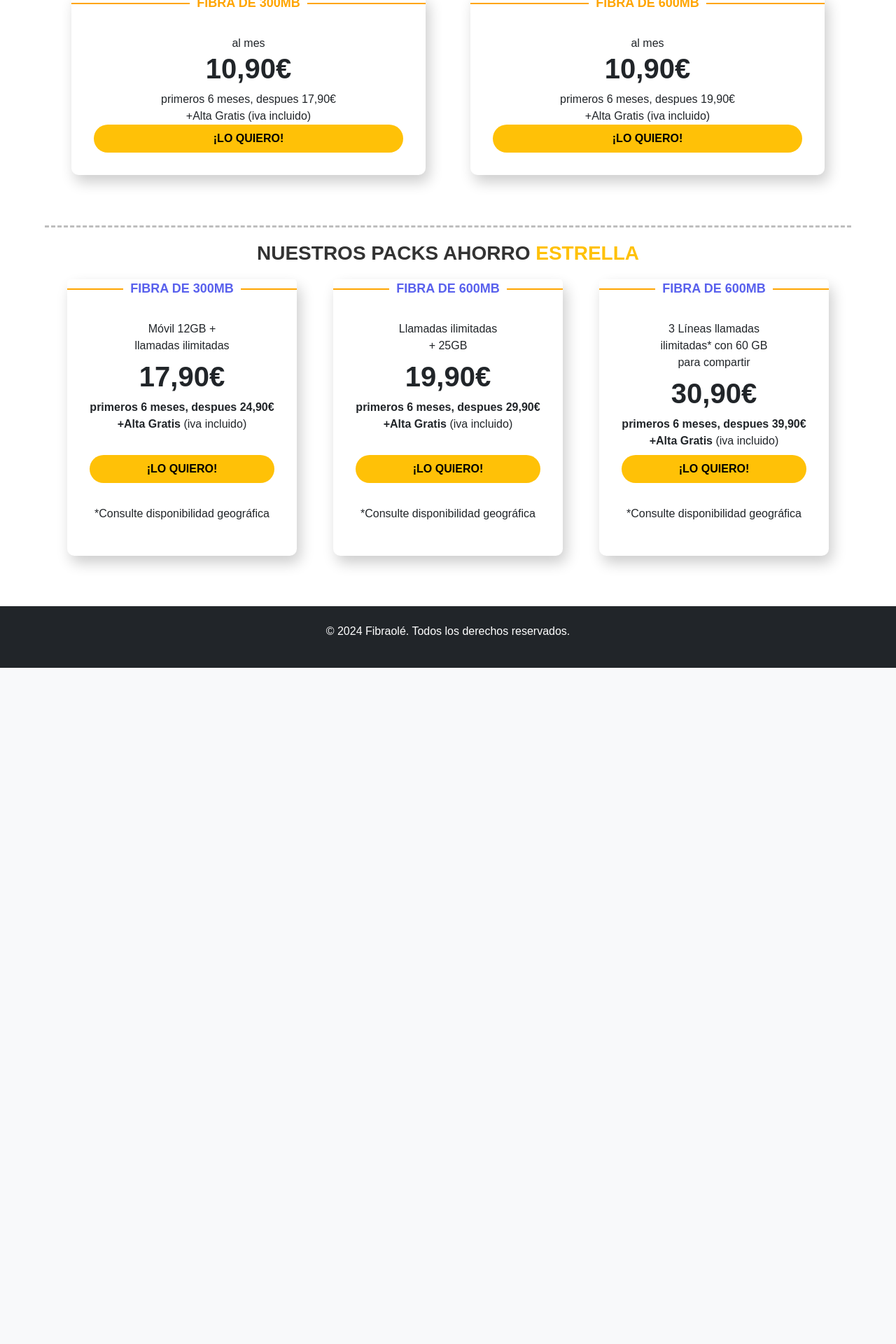
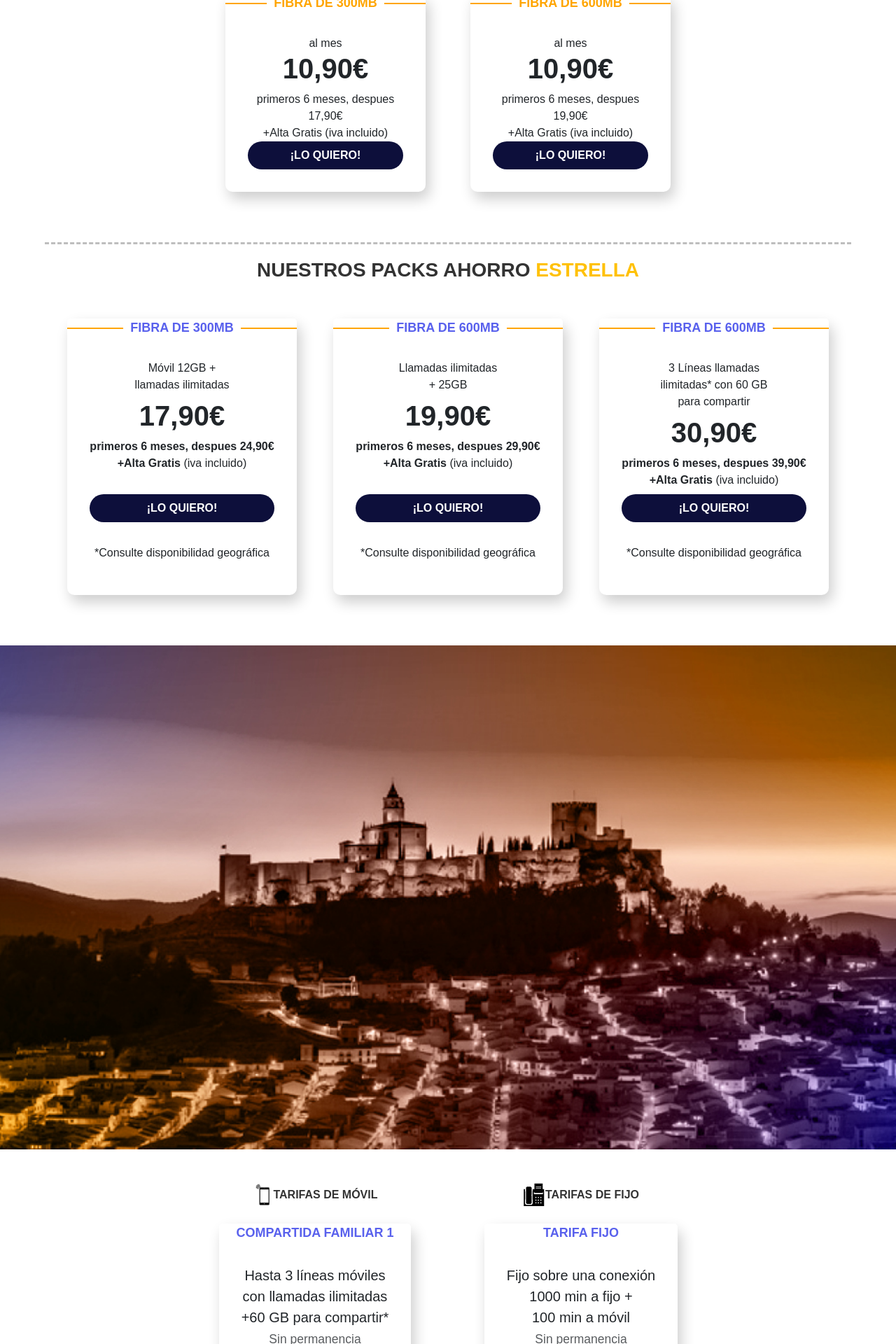
Before and after one commit to insytec-alcala/paginaweb, a PHP site: page / in a window 1280 px wide. Shown: the part 1440-3360 px from the top of the page at 70% size. Before the commit the page ends 2394 px from the top, so only its background shows below. Run offline with PHP 8.4, Linux system fonts and the light colour scheme; some web fonts are replaced.

Commit message:
implementación de todas las tarjetas

```diff
--- a/Index.php
+++ b/Index.php
@@ -14,10 +14,11 @@
     <header class="bg-white text-white text-center" style="background-image: url('./img/fibraole/alcala_con_letras.jpg');  background-position: center; background-repeat: no-repeat; padding: 5rem 0;">
         <!--Cambio de bg-dark a bg-white y background-size: contain para una imágen de fondo responsiva -->
     </header>
-
+<!--Primera fila de tarjetas -->
     <section class="container my-5 mt-5 mt-md-0 ">
-    <div class="row text-center " id="tarjetas">
-        <div class="col-md-4 mb-4">
+    <div class="row justify-content-center text-center px-3" id="tarjetas">
+        <div class="col-md-4 mb-4 d-flex justify-content-center">
+            <!--Añadir d-flex y justify-content-center hace que la tarjeta se centre dentro del div -->
             <div class="card card-principal border-0 h-100">
                 <div class="card-body d-flex flex-column justify-content-between">
                     <p class="card-text fw-bold ">LA FIBRA QUE MAS SE ADAPTA A TI. EL MEJOR SERVICIO</p>
@@ -28,7 +29,7 @@
             </div>
         </div>
 
-        <div class="col-md-4 mb-4">
+        <div class="col-md-4 mb-4 d-flex justify-content-center">
             <div class="card card-principal border-0 h-100">
                 <div class="card-body d-flex flex-column justify-content-between">
                     <p class="card-text fw-bold ">SERVICIO DE TV ZAPI +90 CANALES A TU DISPOSICIÓN</p>
@@ -39,7 +40,7 @@
             </div>
         </div>
 
-        <div class="col-md-4 mb-4">
+        <div class="col-md-4 mb-4 d-flex justify-content-center">
             <div class="card card-principal border-0 h-100">
                 <div class="card-body d-flex flex-column justify-content-between">
                     <p class="card-text fw-bold ">LA FIBRA QUE MAS SE ADAPTA A TI. Oferta de internet</p>
@@ -61,8 +62,8 @@
 
 <!--Segunda fila de tarjetas -->
     <section class="container my-5">
-        <div class="row text-center">
-            <div class="col-md-6 mb-4 fila2">
+        <div class="row justify-content-center text-center">
+            <div class="col-md-6 col-lg-5 mb-4 fila2">
                 <div class="card card-secundaria  text-center border-0">
                     <div class="card-header custom-header" >
                          <span style="color: orange;">FIBRA DE 300MB</span>
@@ -80,7 +81,7 @@
                 </div>
             </div>
 
-            <div class="col-md-6 mb-4 fila2">
+            <div class="col-md-6 col-lg-5 mb-4 fila2">
                 <div class="card card-secundaria text-center  border-0">
                     <div class="card-header custom-header">
                          <span style="color: orange;">FIBRA DE 600MB</span>
@@ -107,7 +108,7 @@
 
     <p class="fs-3 text-center fw-bolder">NUESTROS PACKS AHORRO <span class="text-warning">ESTRELLA</span></p>
 <!-- Tercera línea de tarjetas-->
-    <section class="container my-5 mt-5 mt-md-0">
+    <section class="container my-5 mt-5 mt-2">
         <div class="row text-center ">
         <div class="col-md-4 mb-4 d-flex justify-content-center">
         <div class="card card-secundaria text-center border-0 h-100 d-flex flex-column">
@@ -181,7 +182,119 @@
 
         </div>
     </section>
+<!-- Segunda imagen-->
+    <header class="bg-white text-white text-center mt-2 mb-4" style="background-image: url('./img/fibraole/alcala.jpg');  background-position: center; background-repeat: no-repeat; padding: 5rem 0;">
+        <!--Cambio de bg-dark a bg-white y background-size: contain para una imágen de fondo responsiva -->
+    </header>
+<!--Cuarta fila de tarjetas-->
 
+<section class="container my-5 mt-5 ">
+    <div class="row text-center justify-content-center">
+        <div class="col-md-4 mb-4 d-flex flex-column align-items-center">
+            <div class="d-flex align-items-center mb-4">
+                <img src="./img/fibraole/icono_movil01.png" class="logo" alt="Icono" class="me-2">
+                <span class="text-uppercase fw-bold">TARIFAS DE MÓVIL</span>
+            </div>
+            <!-- Tarjeta 1 -->
+            <div class="card card-secundaria text-center border-0 h-100 d-flex flex-column">
+                <div class="card-header sinlinea">
+                    <span style="color: #5961ED">COMPARTIDA FAMILIAR 1</span>
+                </div>
+                <div class="card-body d-flex flex-column justify-content-between">
+                    <p class="card-text fs-5 mb-2">
+                        Hasta 3 líneas móviles <br>
+                        con llamadas ilimitadas <br>
+                        +60 GB para compartir* <br>
+                        <small class="text-muted">Sin permanencia</small>
+                    </p>
+                    <h5 class="card-title fs-5 fw-bold mx-auto">Por tan solo:<br></h5>
+                    <h5 class="card-title fs-1 fw-bold mb-2">20,90€<br></h5>
+                    <p class="card-text mb-2">
+                        <span><span class="fw-bold">al mes</span> (IVA incluido)</span>
+                    </p>
+                    <a href="#" class="btn btn-warning fw-bold mt-auto loquiero">¡LO QUIERO!</a>
+                </div>
+            </div>
+        </div>
+
+
+        <!-- Tarjeta 2 -->
+        <div class="col-md-4 mb-4 d-flex flex-column align-items-center">
+        <div class="d-flex align-items-center mb-4">
+                <img src="./img/fibraole/icono_fijo.png" class="logo" alt="Icono" class="me-2">
+                <span class="text-uppercase fw-bold">TARIFAS DE FIJO</span>
+            </div>
+            <div class="card card-secundaria text-center border-0 h-100 d-flex flex-column">
+                <div class="card-header sinlinea">
+                    <span style="color: #5961ED">TARIFA FIJO</span>
+                </div>
+                <div class="card-body d-flex flex-column justify-content-between">
+                    <p class="card-text fs-5 mb-2">
+                        Fijo sobre una conexión <br>
+                        1000 min a fijo + <br>
+                        100 min a móvil <br>
+                        <small class="text-muted">Sin permanencia</small>
+                    </p>
+                    <h5 class="card-title fs-5 fw-bold mx-auto">Por tan solo:<br></h5>
+                    <h5 class="card-title fs-1 fw-bold mb-2">7,90€<br></h5>
+                    <p class="card-text mb-2">
+                        <span><span class="fw-bold">al mes</span> (IVA incluido)</span>
+                    </p>
+                    <a href="#" class="btn btn-warning fw-bold mt-auto loquiero">¡LO QUIERO!</a>
+                </div>
+            </div>
+        </div>
+    </div>
+    <div class="row text-center mt-3">
+        <div class="col-12">
+            <p class="fw-bold fs-6">*Línea con triple cobertura (Yoigo, Orange y Movistar)</p>
+        </div>
+    </div>
+</section>
+<!--Línea discontinua -->
+<p class="mb-3">
+        <hr class="discontinua">
+    </p>
+<!--Novedades -->
+<section class="container my-5 mt-5 mt-2">
+<div class="row text-center mt-3">
+        <div class="col-12">
+            <p class="fw-bold fs-4">ÚLTIMAS NOVEDADES</p>
+        </div>
+        <div class="row text-center ">
+        <div class="col-md-4 mb-4 d-flex justify-content-center">
+        <div class="card card-secundaria text-center border-0 h-100 d-flex flex-column">
+                <!--Imagen -->
+                <!--Párrafo -->
+                <!--Ver más -->
+                </div>
+            </div>
+
+            <div class="col-md-4 mb-4 d-flex justify-content-center">
+            <div class="card card-secundaria text-center border-0 h-100 d-flex flex-column">
+                <!--Imagen -->
+                <!--Párrafo -->
+                <!--Ver más -->
+
+                </div>
+            </div>
+
+            <div class="col-md-4 mb-4 d-flex justify-content-center">
+            <div class="card card-secundaria text-center border-0 h-100 d-flex flex-column">
+                <!--Imagen -->
+                <!--Párrafo -->
+                <!--Ver más -->
+
+                </div>
+            </div>
+
+        </div>
+    </section>
+<!--Línea discontinua -->
+<p class="mb-3">
+        <hr class="discontinua">
+    </p>
+<!-- footer-->
    <?php include 'footer.php'  ?>
 
 
--- a/navbar.php
+++ b/navbar.php
@@ -1,19 +1,21 @@
 <nav class="navbar navbar-expand-lg navbar-light bg-light py-5">
-  <div class="container-fluid">
-    <!-- Centrado del logo con ms-auto -->
-    <a class="navbar-brand ms-5" href="#">
-    <img src="./img/fibraole/logo_cabecera.png" alt="Logo" width="auto" height="40">
-    </a>
-    <div class="ms-auto d-flex align-items-center">
-      <!--Esta frase solo se muestra cuando el botón hamburguesa está presente -->
-      <span class="fw-bold me-3 llama-izquierda fs-5 text-warning">Llama gratis: 123-456-789</span>
+  <div class="container-fluid d-flex align-items-center">
+    <!-- Englobando todo en un container se alinea el navbar con el logo y el llama gratis -->
+    <div class="d-flex align-items-center flex-grow-1">
+      <a class="navbar-brand ms-5" href="#">
+        <img src="./img/fibraole/logo_cabecera.png" alt="Logo" width="auto" height="40">
+      </a>
 
-      <!-- Botón hamburguesa -->
-      <button class="navbar-toggler" type="button" data-bs-toggle="offcanvas" data-bs-target="#offcanvasNavbar" aria-controls="offcanvasNavbar" aria-expanded="false" aria-label="Toggle navigation">
+      <!-- Frase "Llama gratis" visible solo en pantallas pequeñas -->
+      <span class="fw-bold me-3 llama-izquierda fs-5 text-warning ms-auto d-lg-none">Llama gratis: 123-456-789</span>
+
+      <!--Botón hamburguesa -->
+      <button class="navbar-toggler ms-3" type="button" data-bs-toggle="offcanvas" data-bs-target="#offcanvasNavbar" aria-controls="offcanvasNavbar" aria-expanded="false" aria-label="Toggle navigation">
         <span class="navbar-toggler-icon"></span>
       </button>
     </div>
-        <!--Cambio del botón a offcanvas -->
+
+    <!--offcanvas-->
     <div class="offcanvas offcanvas-end" tabindex="-1" id="offcanvasNavbar" aria-labelledby="offcanvasNavbarLabel">
       <div class="offcanvas-header">
         <h5 class="offcanvas-title" id="offcanvasNavbarLabel">Menú</h5>
@@ -21,7 +23,7 @@
       </div>
       <div class="offcanvas-body">
         <!-- Menú de navegación -->
-        <ul class="navbar-nav mx-auto  justify-content-between">
+        <ul class="navbar-nav mx-auto justify-content-between">
           <li class="nav-item px-5 mx-2">
             <a class="nav-link fw-bold fs-5 text-dark" href="Fibra.php">Fibra</a>
           </li>
@@ -37,8 +39,8 @@
         </ul>
       </div>
     </div>
-    <!--Cuando el offcanvas no está presente (pantallas grandes) esta frase aparece a la derecha del navbar-->
-    <span class="fw-bold me-3 llama-derecha fs-5 text-warning">Llama gratis: 123-456-789</span>
 
+    <!-- Frase "Llama gratis" visible en pantallas grandes -->
+    <span class="fw-bold me-3 llama-derecha fs-5 text-warning d-none d-lg-inline-block">Llama gratis: 123-456-789</span>
   </div>
 </nav>
--- a/styles/index.css
+++ b/styles/index.css
@@ -33,9 +33,9 @@ header h1 {
 
 .btn-primary:hover {
 
-    background-color: #050338;
+    background-color:orange;
 
-    color: white;
+    color: #0d0f3b;
 }
 
 .btn-warning{
@@ -44,11 +44,19 @@ header h1 {
     border-radius: 25px;
     margin-top: auto;/*Asegura que se vaya al fondo */
     width: 100%;
+    background-color: #0d0f3b;
+    color: white;
 }
 
 .btn-warning:hover{
-    background-color: #050338;
-    color: white;
+    background-color: white;
+    color: #0d0f3b;
+}
+
+.row {
+    display: flex;
+    flex-wrap: wrap;
+    justify-content: center;
 }
 
 .card {
@@ -72,11 +80,12 @@ header h1 {
 }
 
 .card-secundaria {
-    height: auto;
+    height: 100%;
     border-radius: 10px;
     box-shadow: 5px 10px 20px rgba(0, 0, 0, 0.2);
     display: flex;
     flex-direction: column;
+
 }
 .cuadrada{
     aspect-ratio: 1 / 1;
@@ -100,6 +109,9 @@ header h1 {
 .card .card-header {
     border-bottom: none; /* Evita la aparición de un borde inferior en el card header */
 }
+
+
+/*header con línea */
 
 .custom-header {
     position: relative;
@@ -130,7 +142,21 @@ header h1 {
     z-index: 1; /* Coloca el texto por encima de la línea */
 }
 
+/*header sin línea */
+.sinlinea {
+    position: relative;
+    text-align: center;
+    background-color: white; /* Fondo blanco del texto */
+    padding: 0 15px; /* Espacio alrededor del texto */
+    font-size: 18px;
+    font-weight: bold;
+    color: #4b79a1; /* Color del texto */
+
+}
+
+
 .fila2{
+    max-width: 350px;
     padding-left: 2rem; /* Ajusta el valor para reducir el espacio entre columnas */
     padding-right: 2rem; /* Ajusta el valor para reducir el espacio entre columnas */
 }
@@ -159,6 +185,13 @@ header h1 {
     border: none;
     width: 100%;
     padding: 0.5rem;
+}
+
+img {
+    max-width: 34px;
+    max-height: 34px;
+    width: auto;
+    height: auto;
 }
 
 /*Línea discontinua que separa las tarjetas */
```
